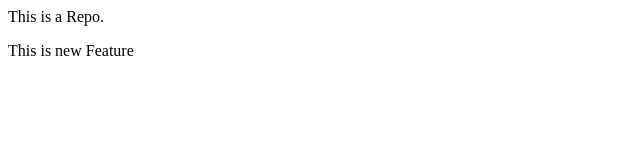
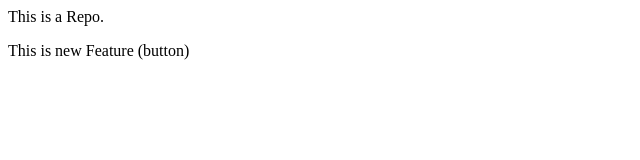
Before and after one commit to Shreya472004/LocalRepos, a plain HTML site: page index.html in a window 1280 px wide. Shown: the full height of the page, 0-640 px from the left. Drawn offline with Linux system fonts and the light colour scheme.

```diff
--- a/index.html
+++ b/index.html
@@ -2,5 +2,5 @@
     This is a Repo.
 </p>
 <p>
-    This is new Feature
+    This is new Feature (button)
 </p>
```
